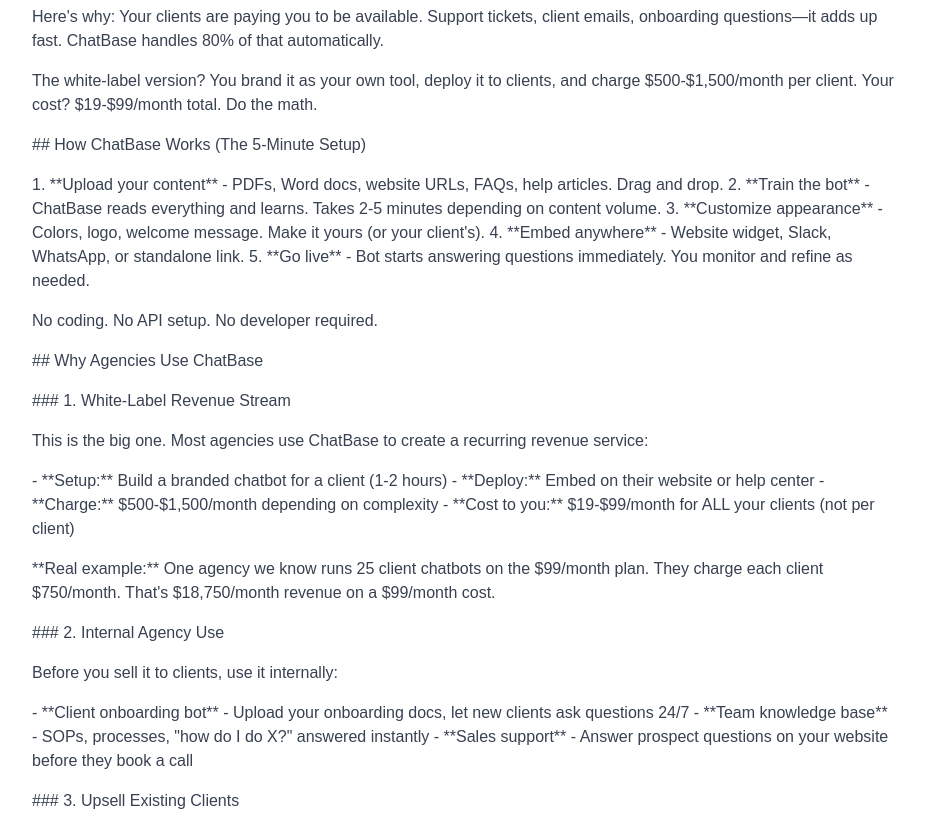
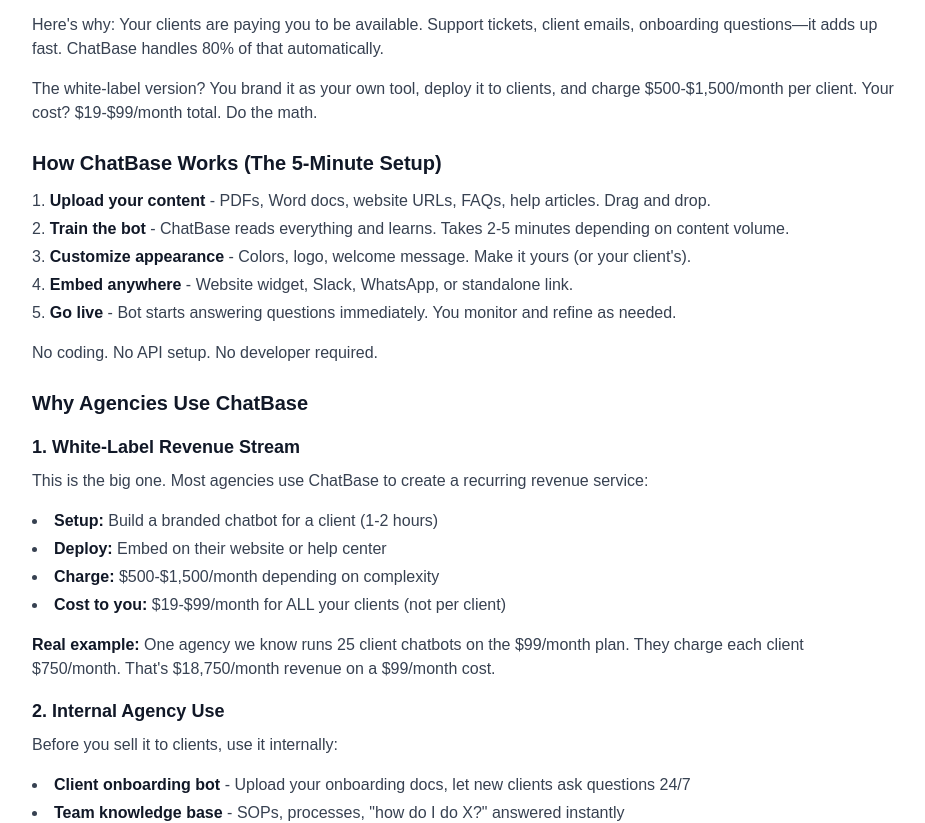
Before and after one commit to Webbizandy/agencyai-tools, a Next.js app: page /tool/chatbase in a window 1280 px wide. Shown: the part 600-1423 px from the top of the page, without its empty margins (176-1101 px from the left). Built offline with nearby package versions, Linux system fonts and the light colour scheme.

Commit message:
feat: Add markdown rendering for tool descriptions

```diff
--- a/app/tool/[slug]/page.tsx
+++ b/app/tool/[slug]/page.tsx
@@ -2,6 +2,7 @@
 import Link from 'next/link'
 import toolsData from '@/data/tools.json'
 import { notFound } from 'next/navigation'
+import ReactMarkdown from 'react-markdown'
 
 // Type for our tool data
 type Tool = {
@@ -109,10 +110,19 @@
         {tool.longDescription && (
           <section className="mb-8">
             <h2 className="text-2xl font-bold mb-4">What It Does</h2>
-            <div className="prose max-w-none">
-              {tool.longDescription.split('\n\n').map((para, i) => (
-                <p key={i} className="mb-4 text-gray-700">{para}</p>
-              ))}
+            <div className="prose max-w-none text-gray-700">
+              <ReactMarkdown
+                components={{
+                  h2: ({node, ...props}) => <h3 className="text-xl font-bold mt-6 mb-3 text-gray-900" {...props} />,
+                  h3: ({node, ...props}) => <h4 className="text-lg font-semibold mt-4 mb-2 text-gray-900" {...props} />,
+                  p: ({node, ...props}) => <p className="mb-4 text-gray-700" {...props} />,
+                  strong: ({node, ...props}) => <strong className="font-semibold text-gray-900" {...props} />,
+                  ul: ({node, ...props}) => <ul className="list-disc list-inside mb-4 space-y-1" {...props} />,
+                  ol: ({node, ...props}) => <ol className="list-decimal list-inside mb-4 space-y-1" {...props} />,
+                }}
+              >
+                {tool.longDescription}
+              </ReactMarkdown>
             </div>
           </section>
         )}
@@ -121,10 +131,19 @@
         {andysTakeText && (
           <section className="mb-8">
             <h2 className="text-2xl font-bold mb-4">Andy's Honest Take</h2>
-            <div className="prose max-w-none">
-              {andysTakeText.split('\n\n').map((para, i) => (
-                <p key={i} className="mb-4 text-gray-700">{para}</p>
-              ))}
+            <div className="prose max-w-none text-gray-700">
+              <ReactMarkdown
+                components={{
+                  h2: ({node, ...props}) => <h3 className="text-xl font-bold mt-6 mb-3 text-gray-900" {...props} />,
+                  h3: ({node, ...props}) => <h4 className="text-lg font-semibold mt-4 mb-2 text-gray-900" {...props} />,
+                  p: ({node, ...props}) => <p className="mb-4 text-gray-700" {...props} />,
+                  strong: ({node, ...props}) => <strong className="font-semibold text-gray-900" {...props} />,
+                  ul: ({node, ...props}) => <ul className="list-disc list-inside mb-4 space-y-1" {...props} />,
+                  ol: ({node, ...props}) => <ol className="list-decimal list-inside mb-4 space-y-1" {...props} />,
+                }}
+              >
+                {andysTakeText}
+              </ReactMarkdown>
             </div>
           </section>
         )}
--- a/package.json
+++ b/package.json
@@ -11,7 +11,8 @@
   "dependencies": {
     "next": "16.0.6",
     "react": "19.2.0",
-    "react-dom": "19.2.0"
+    "react-dom": "19.2.0",
+    "react-markdown": "^10.1.0"
   },
   "devDependencies": {
     "@tailwindcss/postcss": "^4",
```
Also changed, not shown: 476 other files (tests, documents, lock files or other folders).
